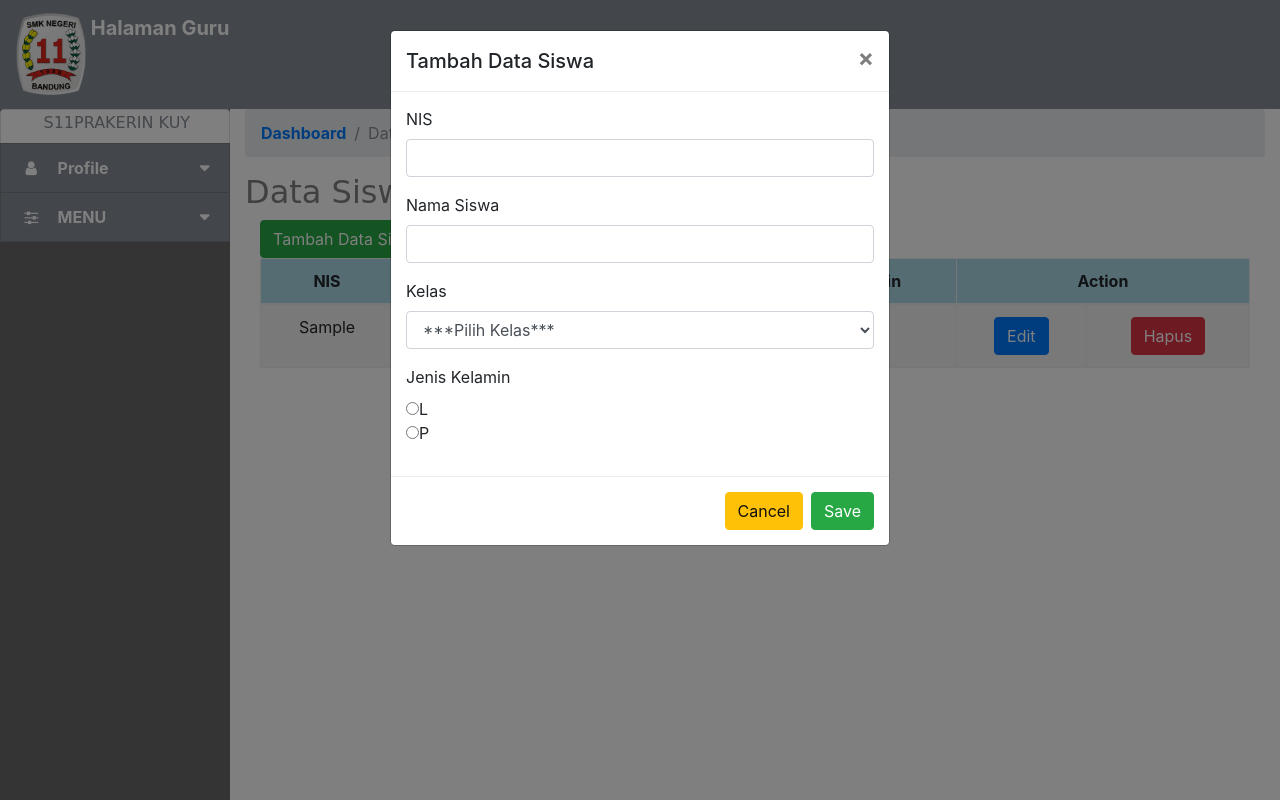
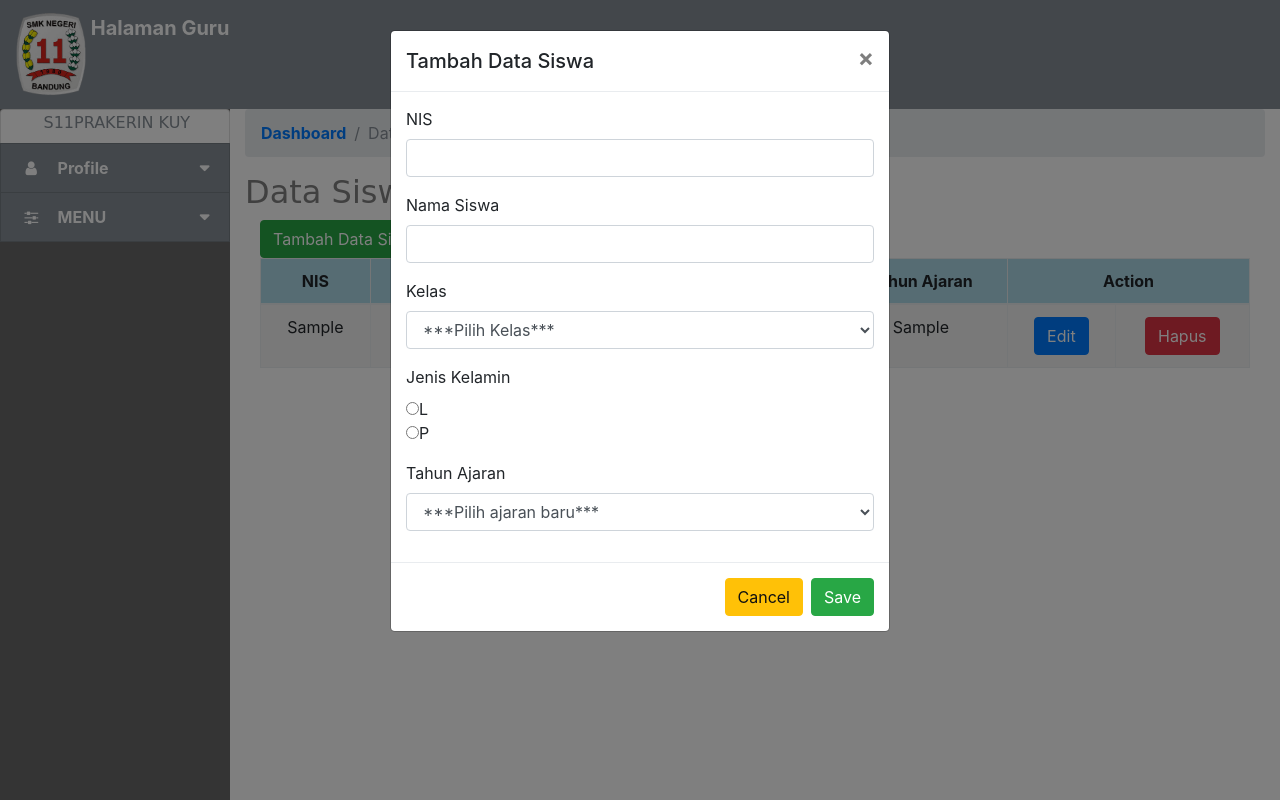
Before and after one commit to ardinur03/s11prakerinkuy, a PHP site: page /halaman_guru/data_siswa.php in a window 1280 px wide, after a click on "Tambah Data Siswa". Run offline with PHP 8.4, Linux system fonts and the light colour scheme; the visitor is signed in with stand-in values (Sample User, id 1); tables that the repository leaves empty or names only in its code hold one stand-in row (values such as "Sample post").

Commit message:
merapikan

```diff
--- a/halaman_guru/data_siswa.php
+++ b/halaman_guru/data_siswa.php
@@ -1,25 +1,24 @@
 <?php
 // memanggil menu bar guru
-    include ("menu_bar_guru.php");
+include("menu_bar_guru.php");
 
-    if($_SESSION['status']!="login"){
+if ($_SESSION['status'] != "login") {
   header("location:../login.php?pesan=login_gagal01");
 }
 
 // update data siswa
-  if(isset($_POST['update']))
-{
-  $nis        = $_POST['nis'];
-  $nama_siswa = $_POST['nama_siswa'];
-  $kelas      = $_POST['kelas'];
+if (isset($_POST['update'])) {
+  $nis           = $_POST['nis'];
+  $nama_siswa    = $_POST['nama_siswa'];
+  $kelas         = $_POST['kelas'];
   $jenis_kelamin = $_POST['jenis_kelamin'];
+  $tahun_ajaran  = $_POST['tahun_ajaran'];
 
   // update ke data base
-    $result = mysqli_query($mysqli, "UPDATE data_siswa SET nis='$nis',nama_siswa='$nama_siswa',kelas='$kelas', jenis_kelamin='$jenis_kelamin' WHERE nis=$nis");
+  $result = mysqli_query($mysqli, "UPDATE data_siswa SET nis='$nis', nama_siswa='$nama_siswa', kelas='$kelas', jenis_kelamin='$jenis_kelamin', tahun_ajaran='$tahun_ajaran' WHERE nis=$nis");
 }
 // menambah data siswa
-if (isset($_POST['tambah']))
-{
+if (isset($_POST['tambah'])) {
   $nis        = $_POST['nis'];
   $nama_siswa = $_POST['nama_siswa'];
   $kelas      = $_POST['kelas'];
@@ -28,8 +27,7 @@ if (isset($_POST['tambah']))
   $result = mysqli_query($mysqli, "INSERT INTO data_siswa(nis,nama_siswa,kelas,jenis_kelamin) VALUES ($nis, $nama_siswa, $kelas, $jenis_kelamin)");
 }
 // delete data siswa
-if (isset($_POST['delete']))
-{
+if (isset($_POST['delete'])) {
   $nis    = $_POST['nis'];
   $result = mysqli_query($mysqli, "DELETE FROM data_siswa WHERE nis=$nis");
   // After delete redirect to Home, so that latest user list will be displayed.
@@ -43,16 +41,19 @@ if (isset($_POST['delete']))
     text-align: center;
     background-color: lightblue;
   }
+
   td {
     text-align: center;
   }
+
   h2 {
     font-family: cursive;
     color: gray;
   }
 </style>
 </head>
-  <?php //mengambil data semua user dari $databaseHost
+<?php
+//mengambil data semua user dari $databaseHost
 $result = mysqli_query($mysqli, "SELECT * FROM data_siswa ORDER BY nis ASC");
 ?>
 <div class="col">
@@ -66,7 +67,7 @@ $result = mysqli_query($mysqli, "SELECT * FROM data_siswa ORDER BY nis ASC");
   </div>
   <h2>Data Siswa</h2>
   <div class="container">
-<button type = "button" class="btn btn-success" data-toggle="modal" data-target="#add">Tambah Data Siswa</button>
+    <button type="button" class="btn btn-success" data-toggle="modal" data-target="#add">Tambah Data Siswa</button>
 
     <!-- modal add start -->
     <div class="modal fade" id="add" tabindex="-1" role="dialog" aria-hidden="true">
@@ -95,7 +96,7 @@ $result = mysqli_query($mysqli, "SELECT * FROM data_siswa ORDER BY nis ASC");
               </div>
               <div class="form-group">
                 <label>Kelas</label>
-                    <select name="kelas"  class="form-control">
+                <select name="kelas" class="form-control">
                   <option>***Pilih Kelas***</option>
                   <option>11 RPL 1</option>
                   <option>11 RPL 2</option>
@@ -121,8 +122,17 @@ $result = mysqli_query($mysqli, "SELECT * FROM data_siswa ORDER BY nis ASC");
               </div>
               <div class="form-group">
                 <label>Jenis Kelamin</label><br>
-                    <input type ="radio" name="jenis_kelamin" value="L" required="">L<br>
-                    <input type ="radio"name="jenis_kelamin" value="P">P
+                <input type="radio" name="jenis_kelamin" value="L" required="">L<br>
+                <input type="radio" name="jenis_kelamin" value="P">P
+              </div>
+              <div class="form-group">
+                <label>Tahun Ajaran</label>
+                <select name="tahun_ajaran" class="form-control">
+                  <option value="">***Pilih ajaran baru***</option>
+                  <option>2019-2020</option>
+                  <option>2020-2021</option>
+                  <option>2021-2022</option>
+                </select>
               </div>
             </div>
             <div class="modal-footer">
@@ -148,6 +158,7 @@ $result = mysqli_query($mysqli, "SELECT * FROM data_siswa ORDER BY nis ASC");
           <th>Nama Siswa</th>
           <th>Kelas</th>
           <th>Jenis Kelamin</th>
+          <th>Tahun Ajaran</th>
           <th colspan="2">Action</th>
         </tr>
       </thead>
@@ -155,20 +166,22 @@ $result = mysqli_query($mysqli, "SELECT * FROM data_siswa ORDER BY nis ASC");
       while ($user_data = mysqli_fetch_array($result)) {
         echo "<tbody>";
         echo "<tr>";
-         echo "<td>".$user_data['nis']."</td>";
-         echo "<td>".$user_data['nama_siswa']."</td>";
-         echo "<td>".$user_data['kelas']."</td>";
-         echo "<td>".$user_data['jenis_kelamin']."</td>";
+        echo "<td>" . $user_data['nis'] . "</td>";
+        echo "<td>" . $user_data['nama_siswa'] . "</td>";
+        echo "<td>" . $user_data['kelas'] . "</td>";
+        echo "<td>" . $user_data['jenis_kelamin'] . "</td>";
+        echo "<td>" . $user_data['tahun_ajaran'] . "</td>";
       ?>
-         <td class="text-center"><button type="button" class="btn btn-primary" data-toggle="modal" data-target="#edit<?php echo $user_data['nis'];?>">Edit</button></td>
+        <td class="text-center"><button type="button" class="btn btn-primary" data-toggle="modal" data-target="#edit<?php echo $user_data['nis']; ?>">Edit</button></td>
         <td class="text-center">
-                <button type="submit" class="btn btn-danger" data-toggle="modal" data-target="#delete<?php echo $user_data['nis'];?>">Hapus</button>
+          <button type="submit" class="btn btn-danger" data-toggle="modal" data-target="#delete<?php echo $user_data['nis']; ?>">Hapus</button>
         </td>
         </tr>
         </tbody>
         <!-- badan tabel akhir -->
+
         <!-- modal edit start -->
-    <div class="modal fade" id="edit<?php echo $user_data['nis'];?>" tabindex="-1" role="dialog" aria-hidden="true">
+        <div class="modal fade" id="edit<?php echo $user_data['nis']; ?>" tabindex="-1" role="dialog" aria-hidden="true">
           <div class="modal-dialog" role="document">
             <div class="modal-content">
               <div class="modal-header">
@@ -178,20 +191,20 @@ $result = mysqli_query($mysqli, "SELECT * FROM data_siswa ORDER BY nis ASC");
                 </button>
               </div>
               <form method="post" action="data_siswa.php?">
-                <input type="hidden" value="<?php echo $user_data['nis'];?>">
+                <input type="hidden" value="<?php echo $user_data['nis']; ?>">
                 <div class="modal-body">
-                  <!-- <div class="form-group">
+                  <div class="form-group">
                     <label>NIS</label>
-                    <input type="text" class="form-control" name="nis" value="<?php //echo $user_data['nis']; ?>">
-                  </div> -->
+                    <input type="text" class="form-control" name="nis" value="<?php echo $user_data['nis']; ?>">
+                  </div>
                   <div class="form-group">
                     <label>Nama Siswa</label>
-                    <input type="text" class="form-control" name="nama_siswa" value="<?php echo $user_data['nama_siswa'];?>">
+                    <input type="text" class="form-control" name="nama_siswa" value="<?php echo $user_data['nama_siswa']; ?>">
                   </div>
                   <div class="form-group">
                     <label>Kelas</label>
-                    <select name="kelas"  class="form-control">
-                        <option>***Pilih Kelas***</option>
+                    <select name="kelas" class="form-control" required="">
+                      <option value="<?= $user_data['nis']; ?>"><?= $user_data['kelas']; ?></option>
                       <option>11 RPL 1</option>
                       <option>11 RPL 2</option>
                       <option>11 RPL 3</option>
@@ -216,15 +229,24 @@ $result = mysqli_query($mysqli, "SELECT * FROM data_siswa ORDER BY nis ASC");
                   </div>
                   <div class="form-group">
                     <label>Jenis Kelamin</label><br>
-                    <input type ="radio" name="jenis_kelamin" value="L" required="">L<br>
-                    <input type ="radio"name="jenis_kelamin" value="P">P
+                    <input type="radio" name="jenis_kelamin" value="L" required="">L<br>
+                    <input type="radio" name="jenis_kelamin" value="P">P
                   </div>
 
+                  <div class="form-group">
+                    <label>Tahun Ajaran</label>
+                    <select name="tahun_ajaran" class="form-control">
+                      <option value="<?= $user_data['nis']; ?>"><?= $user_data['tahun_ajaran']; ?></option>
+                      <option>2019-2020</option>
+                      <option>2020-2021</option>
+                      <option>2021-2022</option>
+                    </select>
+                  </div>
                 </div>
                 <div class="modal-footer">
                   <button type="button" class="btn btn-warning" data-dismiss="modal">Cancel</button>
                   <form method="post" action="data_siswa.php">
-                      <input type="hidden" name="nis" value="<?php echo $user_data['nis']; ?>">
+                    <input type="hidden" name="nis_baru" value="<?php echo $user_data['nis']; ?>">
                     <button type="submit" name="update" class="btn btn-success">Save</button>
                   </form>
                 </div>
@@ -235,7 +257,7 @@ $result = mysqli_query($mysqli, "SELECT * FROM data_siswa ORDER BY nis ASC");
         <!-- modal edit akhir -->
 
         <!-- modal delete awal -->
-            <div class="modal fade" id="delete<?php echo $user_data['nis'];?>"  aria-labelledby="exampleModalLabel" aria-hidden="true">
+        <div class="modal fade" id="delete<?php echo $user_data['nis']; ?>" aria-labelledby="exampleModalLabel" aria-hidden="true">
           <div class="modal-dialog" role="document">
             <div class="modal-content">
               <div class="modal-header">
@@ -267,4 +289,5 @@ $result = mysqli_query($mysqli, "SELECT * FROM data_siswa ORDER BY nis ASC");
   </div>
 </div>
 </body>
+
 </html>
--- a/koneksi.php
+++ b/koneksi.php
@@ -1,9 +1,7 @@
 <?php
-$mysqli = mysqli_connect("localhost","root","","project_prakerin");
+$mysqli = mysqli_connect("localhost", "root", "", "project_prakerin");
 
 // Check connection
-if (mysqli_connect_errno()){
+if (mysqli_connect_errno()) {
 	echo "Koneksi database gagal!!! : " . mysqli_connect_error();
 }
-
-?>
```
Also changed, not shown: halaman_admin/menu_bar.php (+7 -4 lines), login.php (+17 -14 lines), validate.php (+15 -42 lines). Lines whose indentation alone changed are shown as unchanged.
